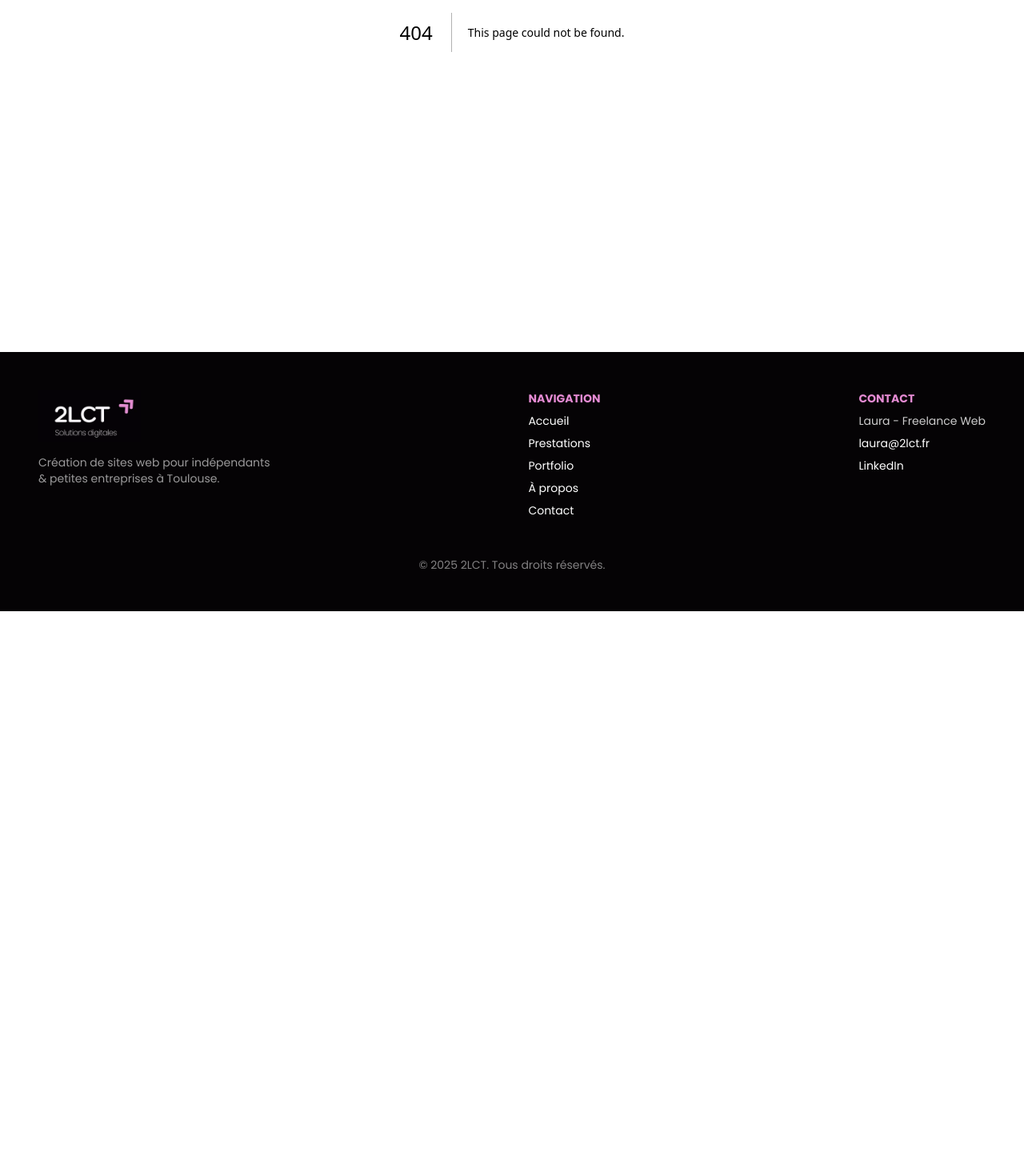
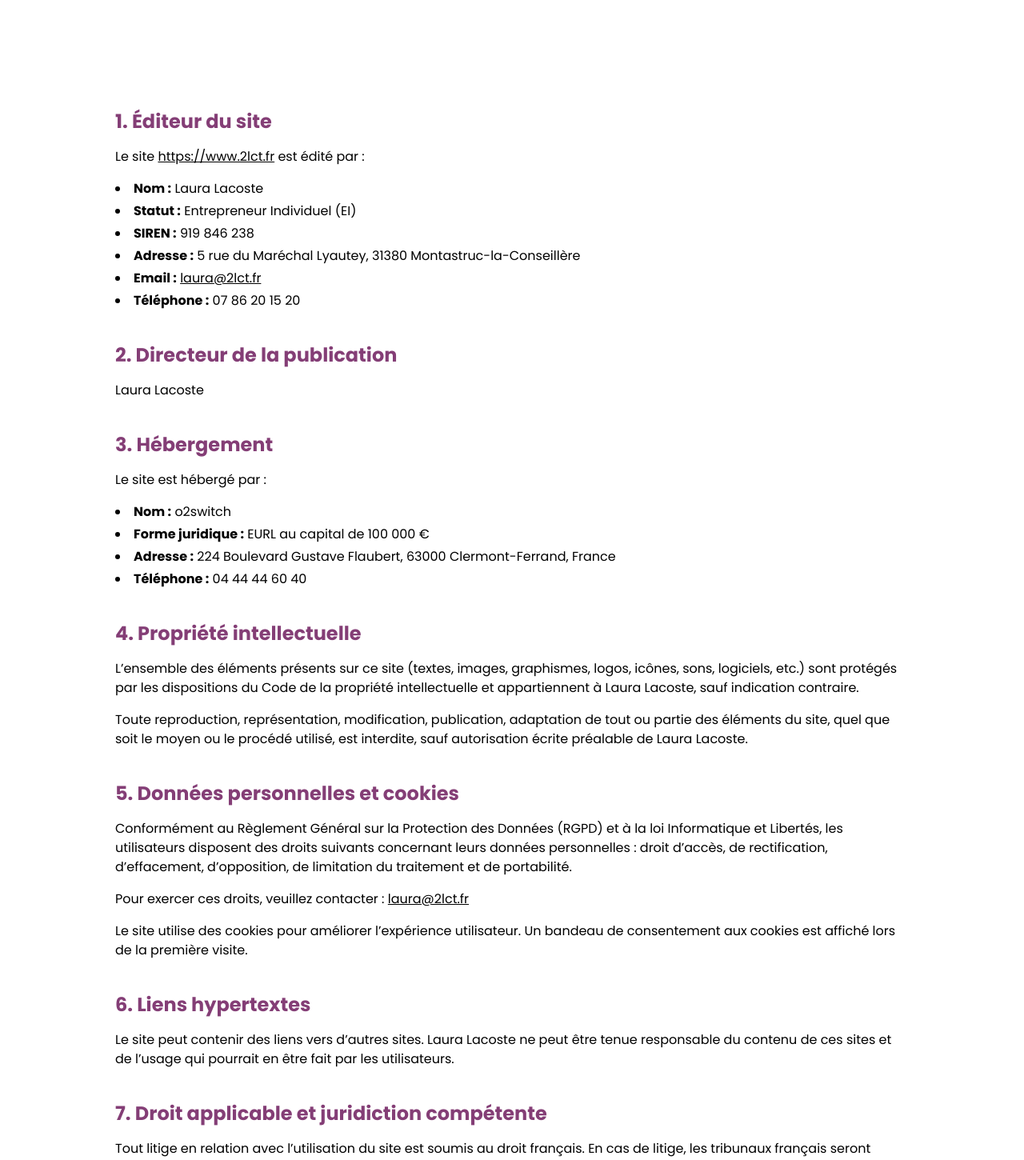
Before and after one commit to Laura-Lacoste/2lct-refonte, a Next.js app: page /mentions-legales in a window 1280 px wide. Before the commit this address had no page. Shown: the part 360-1810 px from the top of the page at 80% size. Before the commit the page ends 1124 px from the top, so only its background shows below. Built offline with nearby package versions, Linux system fonts and the light colour scheme.

Commit message:
mentions légales

```diff
--- a/public/particlesjs-config.json
+++ b/public/particlesjs-config.json
@@ -68,7 +68,7 @@
     }
   },
   "interactivity": {
-    "detect_on": "canvas",
+    "detect_on": "window",
     "events": {
       "onhover": {
         "enable": true,
--- /dev/null
+++ b/src/app/mentions-legales/page.jsx
@@ -0,0 +1,63 @@
+import HeadPageComponent from '@/src/components/headPageComponent/headPageComponent'
+
+export default function Mentions() {
+    const title ="Mentions Légales"
+    return(
+<main className="text-base overflow-hidden">
+  <HeadPageComponent title="Mentions Légales" />
+  <section className="px-5 py-10 lg:px-36 lg:py-36 space-y-10">
+    <div className="space-y-4">
+      <h2 className="text-2xl font-bold text-[#843E76]">1. Éditeur du site</h2>
+      <p>Le site <a href="https://www.2lct.fr" className="underline hover:text-[#843E76]">https://www.2lct.fr</a> est édité par :</p>
+      <ul className="list-disc list-inside space-y-1">
+        <li><strong>Nom :</strong> Laura Lacoste</li>
+        <li><strong>Statut :</strong> Entrepreneur Individuel (EI)</li>
+        <li><strong>SIREN :</strong> 919 846 238</li>
+        <li><strong>Adresse :</strong> 5 rue du Maréchal Lyautey, 31380 Montastruc-la-Conseillère</li>
+        <li><strong>Email :</strong> <a href="mailto:laura@2lct.fr" className="underline hover:text-[#843E76]">laura@2lct.fr</a></li>
+        <li><strong>Téléphone :</strong> 07 86 20 15 20</li>
+      </ul>
+    </div>
+
+    <div className="space-y-4">
+      <h2 className="text-2xl font-bold text-[#843E76]">2. Directeur de la publication</h2>
+      <p>Laura Lacoste</p>
+    </div>
+
+    <div className="space-y-4">
+      <h2 className="text-2xl font-bold text-[#843E76]">3. Hébergement</h2>
+      <p>Le site est hébergé par :</p>
+      <ul className="list-disc list-inside space-y-1">
+        <li><strong>Nom :</strong> o2switch</li>
+        <li><strong>Forme juridique :</strong> EURL au capital de 100 000 €</li>
+        <li><strong>Adresse :</strong> 224 Boulevard Gustave Flaubert, 63000 Clermont-Ferrand, France</li>
+        <li><strong>Téléphone :</strong> 04 44 44 60 40</li>
+      </ul>
+    </div>
+
+    <div className="space-y-4">
+      <h2 className="text-2xl font-bold text-[#843E76]">4. Propriété intellectuelle</h2>
+      <p>L’ensemble des éléments présents sur ce site (textes, images, graphismes, logos, icônes, sons, logiciels, etc.) sont protégés par les dispositions du Code de la propriété intellectuelle et appartiennent à Laura Lacoste, sauf indication contraire.</p>
+      <p>Toute reproduction, représentation, modification, publication, adaptation de tout ou partie des éléments du site, quel que soit le moyen ou le procédé utilisé, est interdite, sauf autorisation écrite préalable de Laura Lacoste.</p>
+    </div>
+
+    <div className="space-y-4">
+      <h2 className="text-2xl font-bold text-[#843E76]">5. Données personnelles et cookies</h2>
+      <p>Conformément au Règlement Général sur la Protection des Données (RGPD) et à la loi Informatique et Libertés, les utilisateurs disposent des droits suivants concernant leurs données personnelles : droit d’accès, de rectification, d’effacement, d’opposition, de limitation du traitement et de portabilité.</p>
+      <p>Pour exercer ces droits, veuillez contacter : <a href="mailto:laura@2lct.fr" className="underline hover:text-[#843E76]">laura@2lct.fr</a></p>
+      <p>Le site utilise des cookies pour améliorer l’expérience utilisateur. Un bandeau de consentement aux cookies est affiché lors de la première visite.</p>
+    </div>
+
+    <div className="space-y-4">
+      <h2 className="text-2xl font-bold text-[#843E76]">6. Liens hypertextes</h2>
+      <p>Le site peut contenir des liens vers d’autres sites. Laura Lacoste ne peut être tenue responsable du contenu de ces sites et de l’usage qui pourrait en être fait par les utilisateurs.</p>
+    </div>
+
+    <div className="space-y-4">
+      <h2 className="text-2xl font-bold text-[#843E76]">7. Droit applicable et juridiction compétente</h2>
+      <p>Tout litige en relation avec l’utilisation du site est soumis au droit français. En cas de litige, les tribunaux français seront seuls compétents.</p>
+    </div>
+  </section>
+</main>
+    )
+}
--- a/src/components/footer.jsx
+++ b/src/components/footer.jsx
@@ -37,7 +37,7 @@ export default function Footer() {
       </div>
 
       <div className="mt-12 text-center text-sm text-white/50">
-        © {new Date().getFullYear()} 2LCT. Tous droits réservés.
+        © 2025 2LCT. Tous droits réservés. | <a href="/mentions-legales">Mentions Légales</a>
       </div>
     </footer>
   )
```
